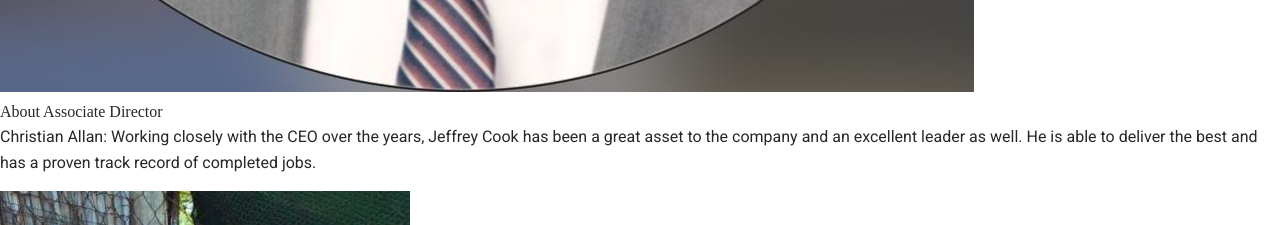
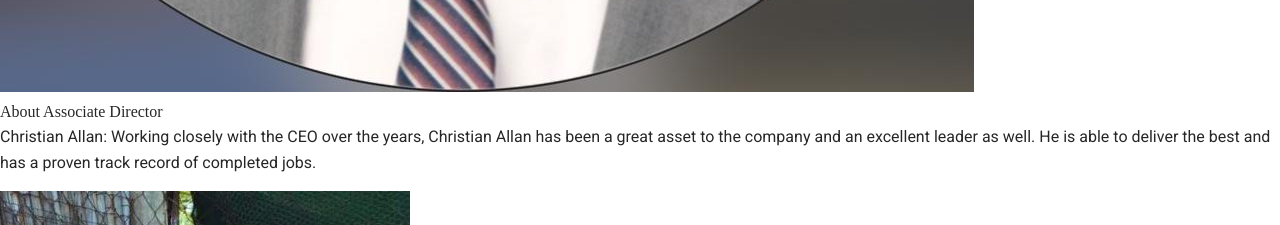
Before and after one commit to egileekada/kaar, a Next.js app: page /about in a window 1280 px wide. Shown: the part 6960-7185 px from the top of the page. Built offline with nearby package versions, Linux system fonts and the light colour scheme.

Commit message:
update on changes

```diff
--- a/pages/about.js
+++ b/pages/about.js
@@ -171,7 +171,7 @@ export default function About() {
                 About Associate Director
               </div>
               <div className="w-full flex flex-col items-center justify-center mt-5" >
-                <p className="assistant text-base  text-left text-black mt-3 w-auto lg:text-center lg:w-4/6 "><span className=" font-semibold" >Christian Allan:</span> Working closely with the CEO over the years, Jeffrey Cook has been a great asset to the company and an excellent leader as well. He is able to deliver the best and has a proven track record of completed jobs.</p>
+                <p className="assistant text-base  text-left text-black mt-3 w-auto lg:text-center lg:w-4/6 "><span className=" font-semibold" >Christian Allan:</span> Working closely with the CEO over the years, Christian Allan has been a great asset to the company and an excellent leader as well. He is able to deliver the best and has a proven track record of completed jobs.</p>
                 <div className=" lg:w-56 lg:h-56 rounded-lg ">
                   <Image src={Director} alt="ceo" className=" rounded-lg object-cover" />
                 </div>
```
